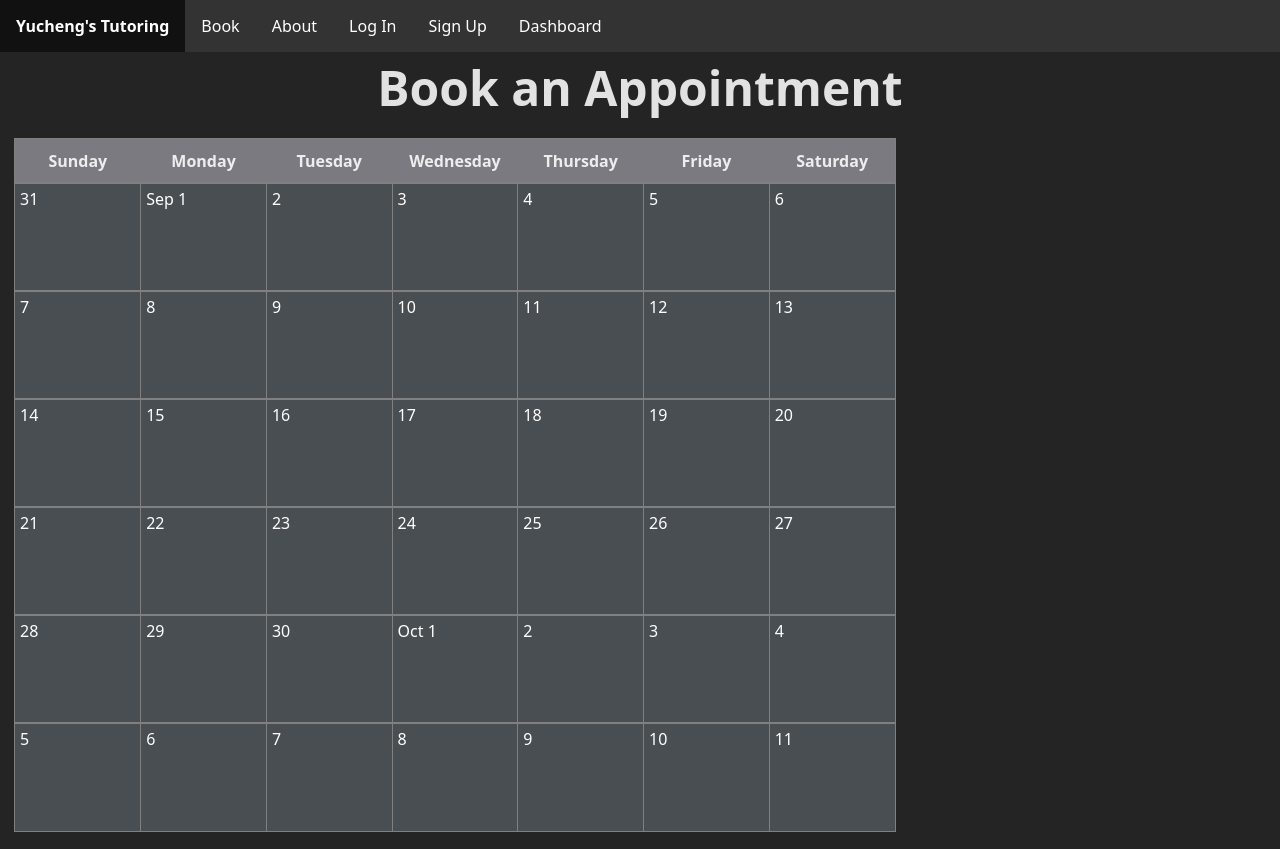
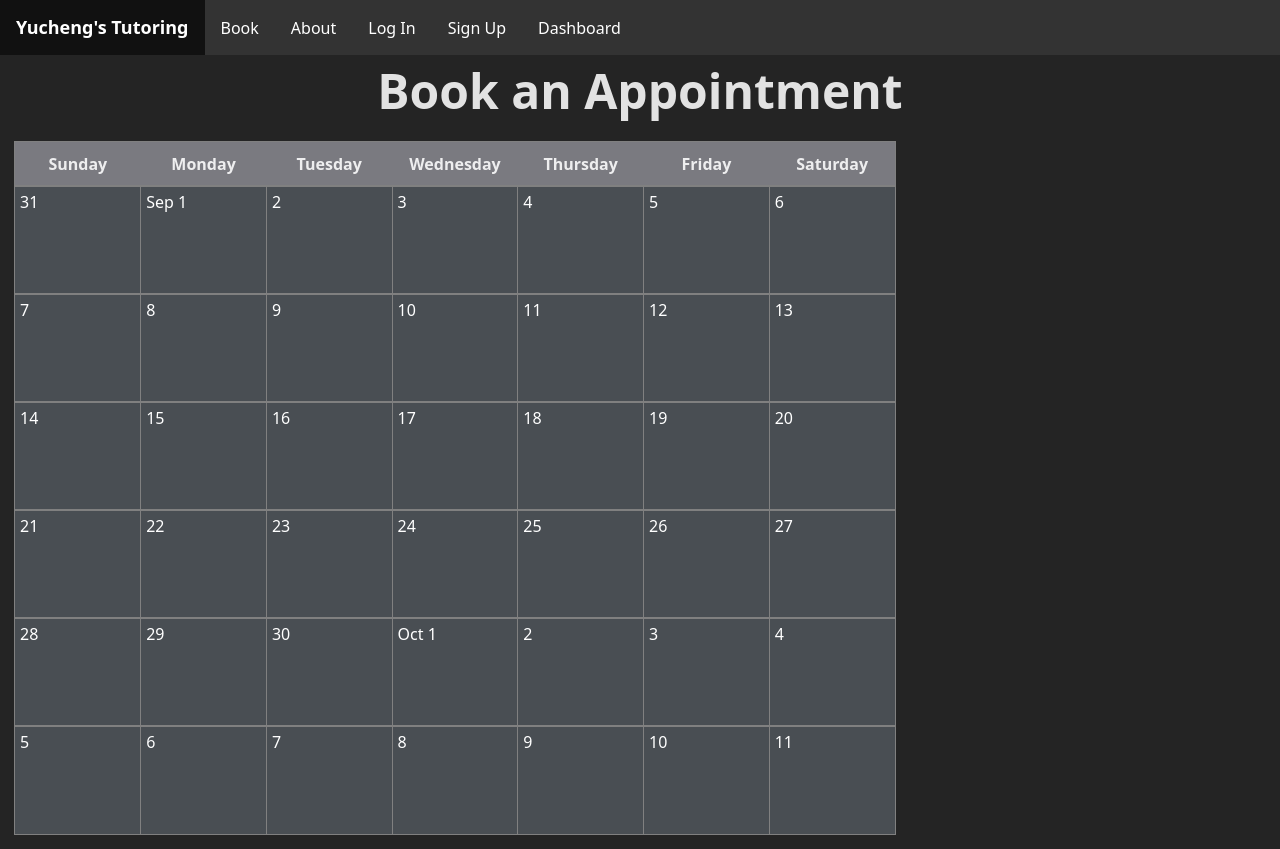
Before and after one commit to BlakeDiaz/tutoring_website, a React (Vite) app in the folder frontend/: page /book in a window 1280 px wide. Built offline with nearby package versions, Linux system fonts and the light colour scheme.

Commit message:
Made title link in SiteNavbar slightly bigger

```diff
--- a/frontend/src/index.css
+++ b/frontend/src/index.css
@@ -28,7 +28,8 @@ html, body {
 }
 
 a.title {
-  font-weight: bold
+  font-weight: bold;
+  font-size: 18px;
 }
 
 p.form-error {
```
